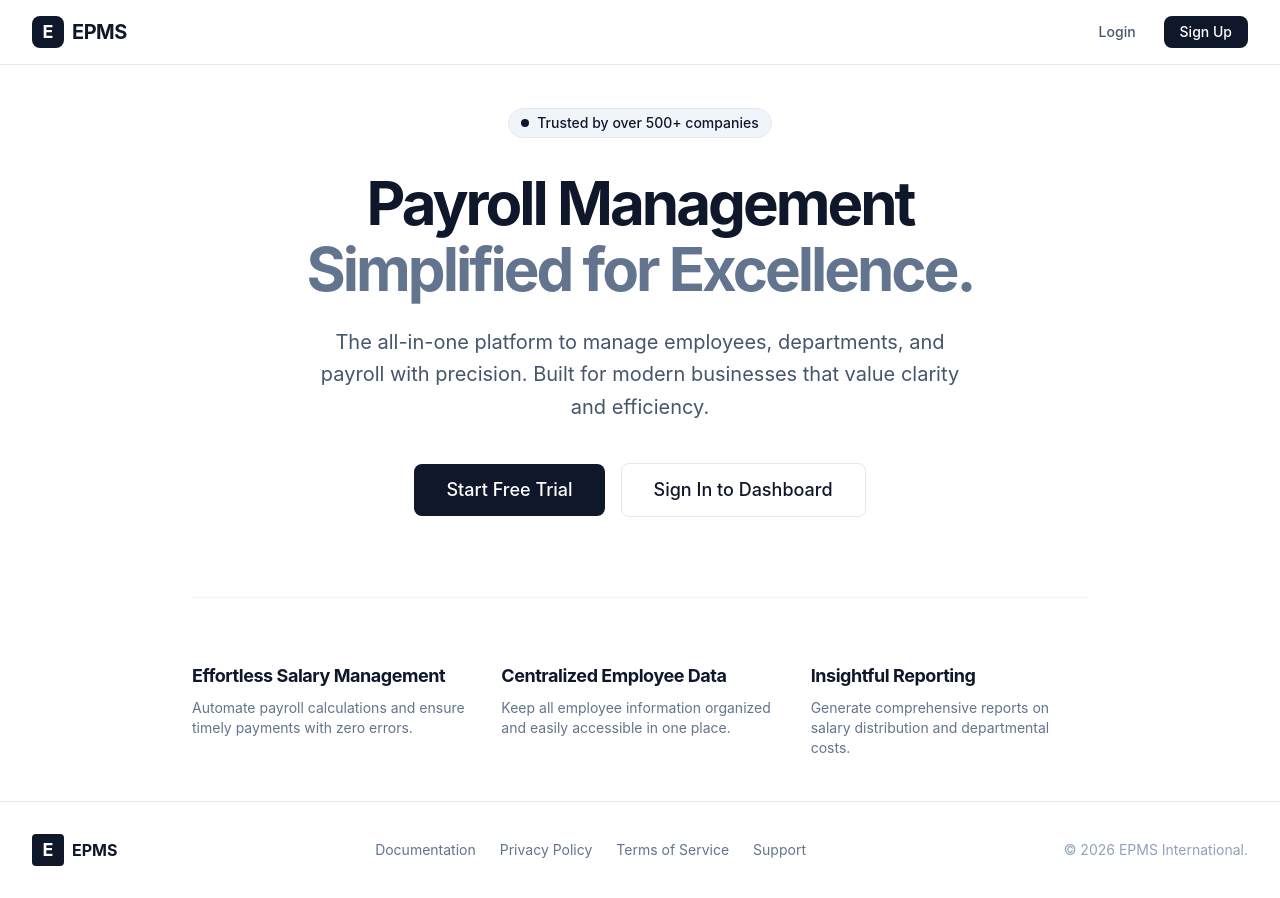
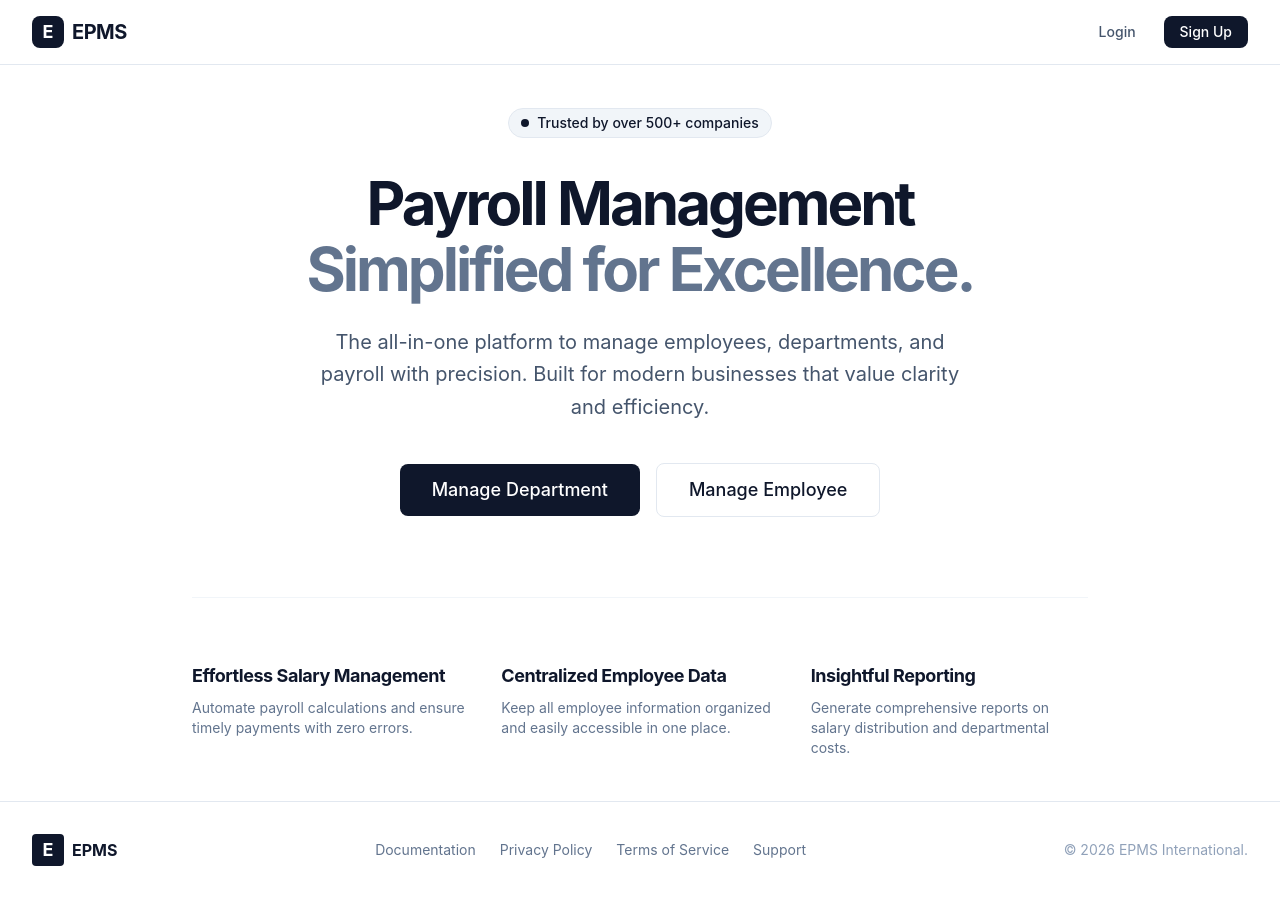
Before and after one commit to 06bruce/epms-frontend-, a React app: page / in a window 1280 px wide. Built offline with nearby package versions, Linux system fonts and the light colour scheme; no server answers; the HTML template or start-up script is replaced by a standard one.

Commit message:
Update home page buttons to Manage Department and Manage Employee

```diff
--- a/src/components/pages/Home.tsx
+++ b/src/components/pages/Home.tsx
@@ -19,11 +19,11 @@ const Home = () => {
         </p>
 
         <div className="flex flex-col sm:flex-row items-center justify-center gap-4">
-          <Link to="/signup" className="btn-primary w-full sm:w-auto px-8 py-3 text-lg">
-            Start Free Trial
+          <Link to="/department" className="btn-primary w-full sm:w-auto px-8 py-3 text-lg">
+            Manage Department
           </Link>
-          <Link to="/login" className="btn-secondary w-full sm:w-auto px-8 py-3 text-lg">
-            Sign In to Dashboard
+          <Link to="/employee" className="btn-secondary w-full sm:w-auto px-8 py-3 text-lg">
+            Manage Employee
           </Link>
         </div>
 
```
